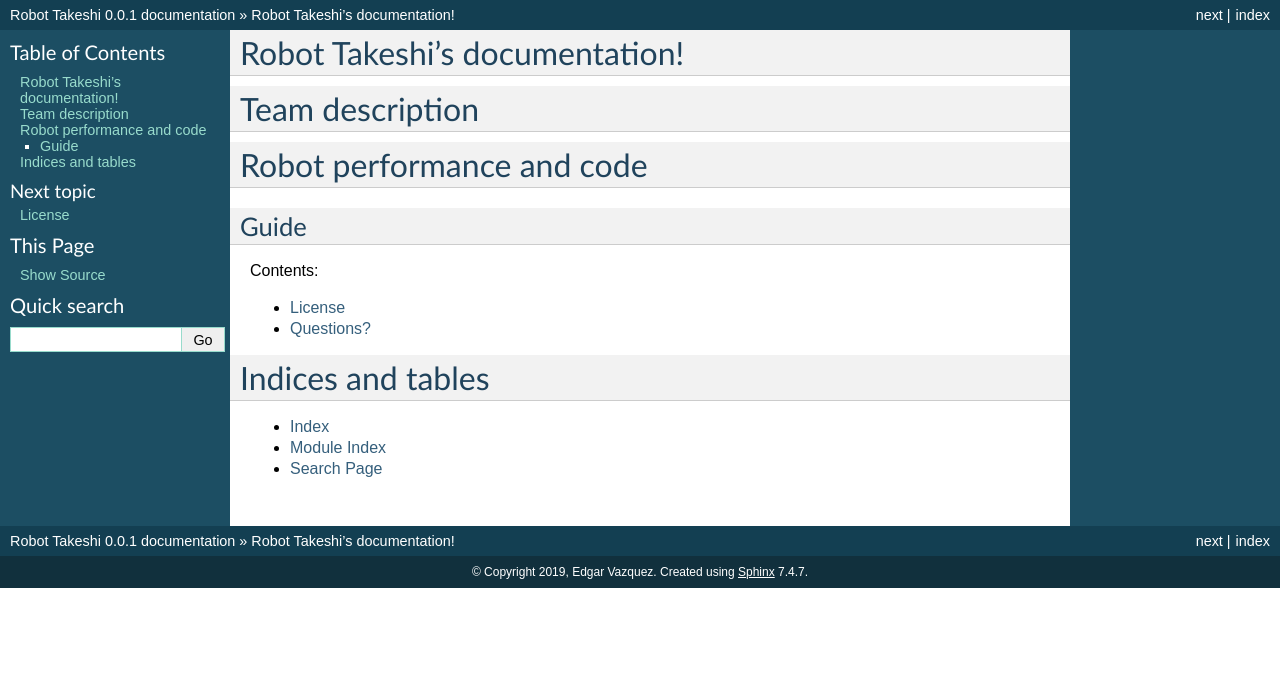
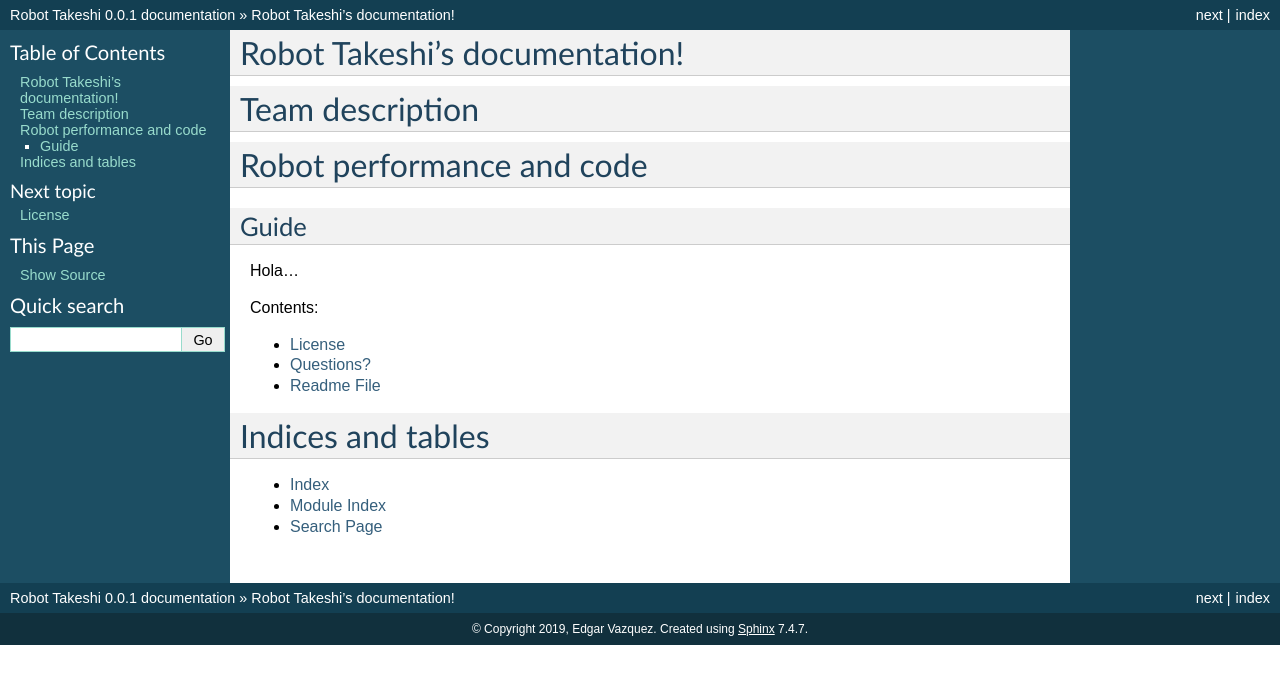
Before and after one commit to takeshisToCoding/Takeshi, a Sphinx documentation site: the page built from docs/source/index.rst, in a window 1280 px wide. Shown: the top 684 px of the page. Built offline with Sphinx 7.4.7, drawn with Linux system fonts in a browser that asks for light colours.

Commit message:
Upadte Docs.

```diff
--- a/docs/source/index.rst
+++ b/docs/source/index.rst
@@ -17,6 +17,7 @@ Robot performance and code
 
 Guide
 ^^^^^^^
+Hola...
 
 
 Contents:
@@ -26,6 +27,7 @@ Contents:
 
    license
    help
+   readme
 
 
 Indices and tables
--- /dev/null
+++ b/docs/source/readme.rst
@@ -0,0 +1,4 @@
+Readme File
+===========
+
+.. mdinclude:: ../../README.md
```
Also changed, not shown: 11 other files.
